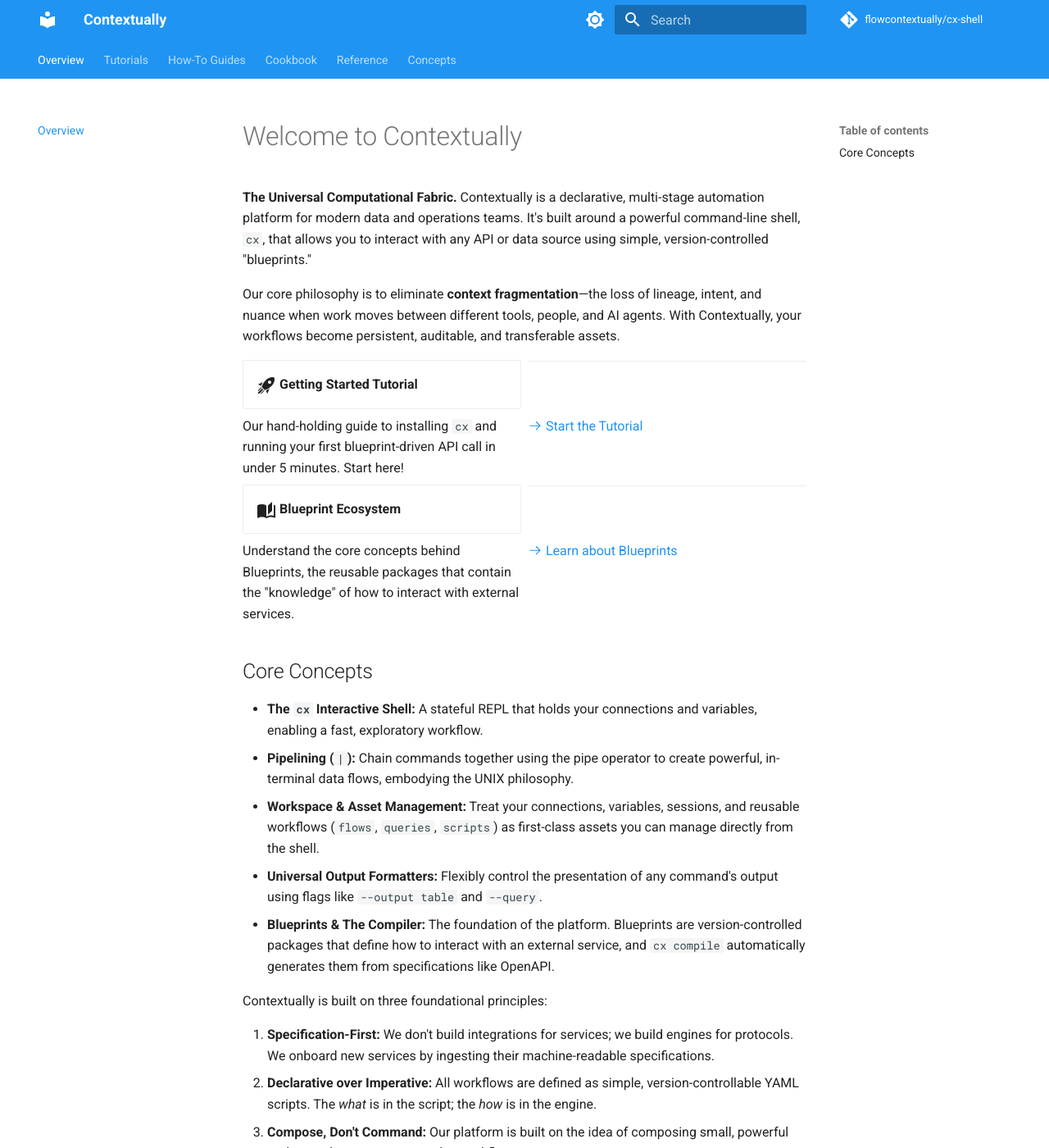
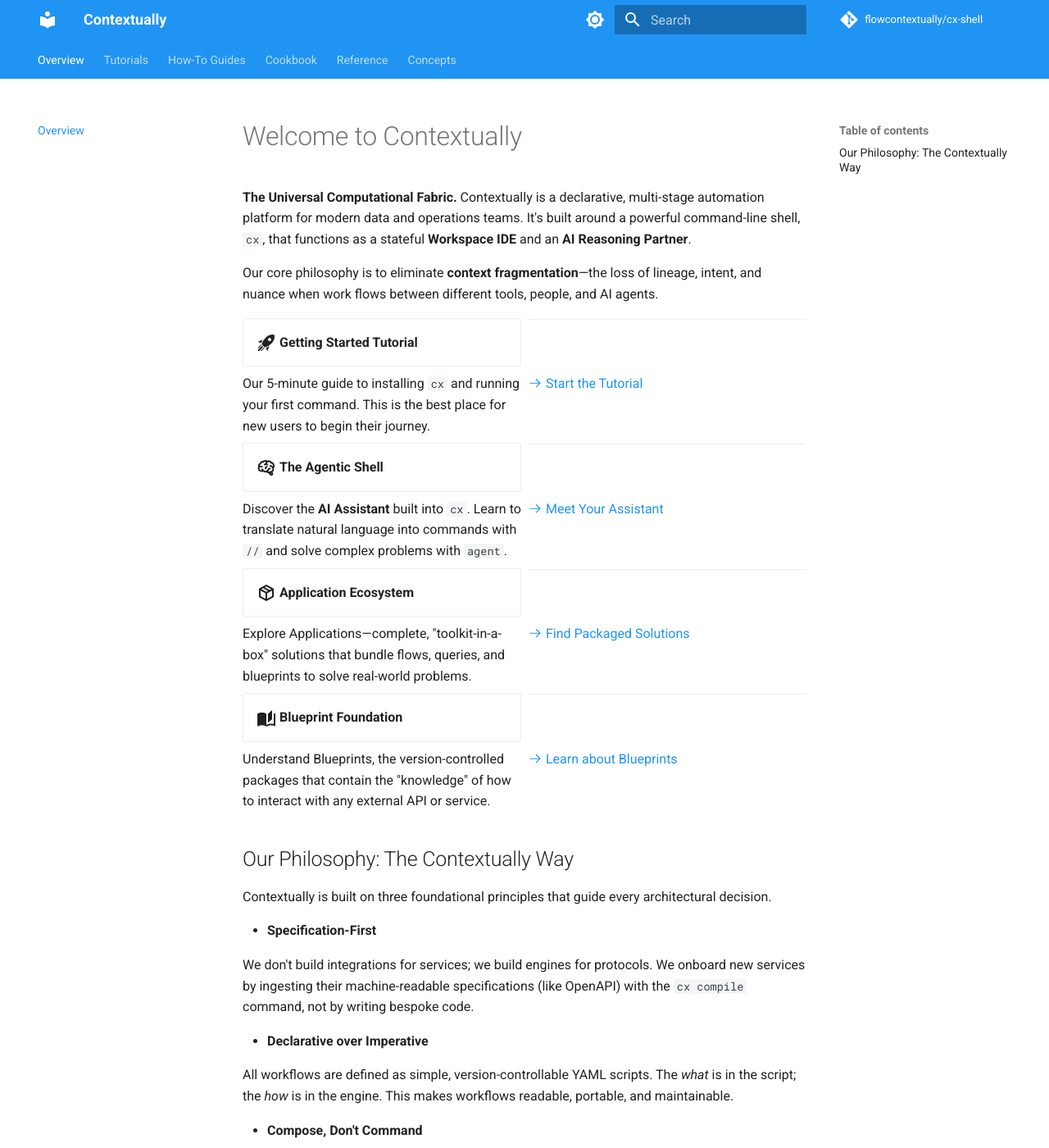
Before and after one commit to flowcontextually/docs, an MkDocs documentation site: the page built from docs/index.md, in a window 1280 px wide and 1400 px high. Shown: the whole window at 82% size. Built offline with MkDocs 1.6.1 and Material for MkDocs 9.7.7, drawn with Linux system fonts in a browser that asks for light colours; comment, search, counter and statistics services are not loaded; some of the changed text lies outside the part shown.

Commit message:
assistant rephrasing

```diff
--- a/docs/index.md
+++ b/docs/index.md
@@ -1,8 +1,8 @@
 # Welcome to Contextually
 
-**The Universal Computational Fabric.** Contextually is a declarative, multi-stage automation platform for modern data and operations teams. It's built around a powerful command-line shell, `cx`, that allows you to interact with any API or data source using simple, version-controlled "blueprints."
+**The Universal Computational Fabric.** Contextually is a declarative, multi-stage automation platform for modern data and operations teams. It's built around a powerful command-line shell, `cx`, that functions as a stateful **Workspace IDE** and an **AI Reasoning Partner**.
 
-Our core philosophy is to eliminate **context fragmentation**—the loss of lineage, intent, and nuance when work moves between different tools, people, and AI agents. With Contextually, your workflows become persistent, auditable, and transferable assets.
+Our core philosophy is to eliminate **context fragmentation**—the loss of lineage, intent, and nuance when work flows between different tools, people, and AI agents.
 
 <div class="grid cards" markdown>
 
@@ -10,30 +10,48 @@ Our core philosophy is to eliminate **context fragmentation**—the loss of line
 
   ***
 
-  Our hand-holding guide to installing `cx` and running your first blueprint-driven API call in under 5 minutes. Start here!
+  Our 5-minute guide to installing `cx` and running your first command. This is the best place for new users to begin their journey.
 
   [:octicons-arrow-right-24: Start the Tutorial](tutorials/getting-started.md)
 
-- :material-book-open-page-variant:{ .lg .middle } **Blueprint Ecosystem**
+- :material-brain:{ .lg .middle } **The Agentic Shell**
 
   ***
 
-  Understand the core concepts behind Blueprints, the reusable packages that contain the "knowledge" of how to interact with external services.
+  Discover the **AI Assistant** built into `cx`. Learn to translate natural language into commands with `//` and solve complex problems with `agent`.
 
-  [:octicons-arrow-right-24: Learn about Blueprints](explanation/blueprint-ecosystem.md)
+  [:octicons-arrow-right-24: Meet Your Assistant](concepts/agentic-shell.md)
+
+- :material-package-variant-closed:{ .lg .middle } **Application Ecosystem**
+
+  ***
+
+  Explore Applications—complete, "toolkit-in-a-box" solutions that bundle flows, queries, and blueprints to solve real-world problems.
+
+  [:octicons-arrow-right-24: Find Packaged Solutions](concepts/application-ecosystem.md)
+
+- :material-book-open-page-variant:{ .lg .middle } **Blueprint Foundation**
+
+  ***
+
+  Understand Blueprints, the version-controlled packages that contain the "knowledge" of how to interact with any external API or service.
+
+  [:octicons-arrow-right-24: Learn about Blueprints](concepts/blueprint-ecosystem.md)
 
 </div>
 
-## Core Concepts
+## Our Philosophy: The Contextually Way
 
-- **The `cx` Interactive Shell:** A stateful REPL that holds your connections and variables, enabling a fast, exploratory workflow.
-- **Pipelining (`|`):** Chain commands together using the pipe operator to create powerful, in-terminal data flows, embodying the UNIX philosophy.
-- **Workspace & Asset Management:** Treat your connections, variables, sessions, and reusable workflows (`flows`, `queries`, `scripts`) as first-class assets you can manage directly from the shell.
-- **Universal Output Formatters:** Flexibly control the presentation of any command's output using flags like `--output table` and `--query`.
-- **Blueprints & The Compiler:** The foundation of the platform. Blueprints are version-controlled packages that define how to interact with an external service, and `cx compile` automatically generates them from specifications like OpenAPI.
+Contextually is built on three foundational principles that guide every architectural decision.
 
-Contextually is built on three foundational principles:
+- **Specification-First**
 
-1.  **Specification-First:** We don't build integrations for services; we build engines for protocols. We onboard new services by ingesting their machine-readable specifications.
-2.  **Declarative over Imperative:** All workflows are defined as simple, version-controllable YAML scripts. The _what_ is in the script; the _how_ is in the engine.
-3.  **Compose, Don't Command:** Our platform is built on the idea of composing small, powerful tools together to create complex workflows.
+  We don't build integrations for services; we build engines for protocols. We onboard new services by ingesting their machine-readable specifications (like OpenAPI) with the `cx compile` command, not by writing bespoke code.
+
+- **Declarative over Imperative**
+
+  All workflows are defined as simple, version-controllable YAML scripts. The _what_ is in the script; the _how_ is in the engine. This makes workflows readable, portable, and maintainable.
+
+- **Compose, Don't Command**
+
+  Our platform is built on the UNIX philosophy. Small, powerful tools (Blueprints, Flows, agentic commands) are composed together using pipes (`|`) to create complex, emergent workflows.
```
Also changed, not shown: docs/how-to/use-the-agent.md (+1 -1 lines).
